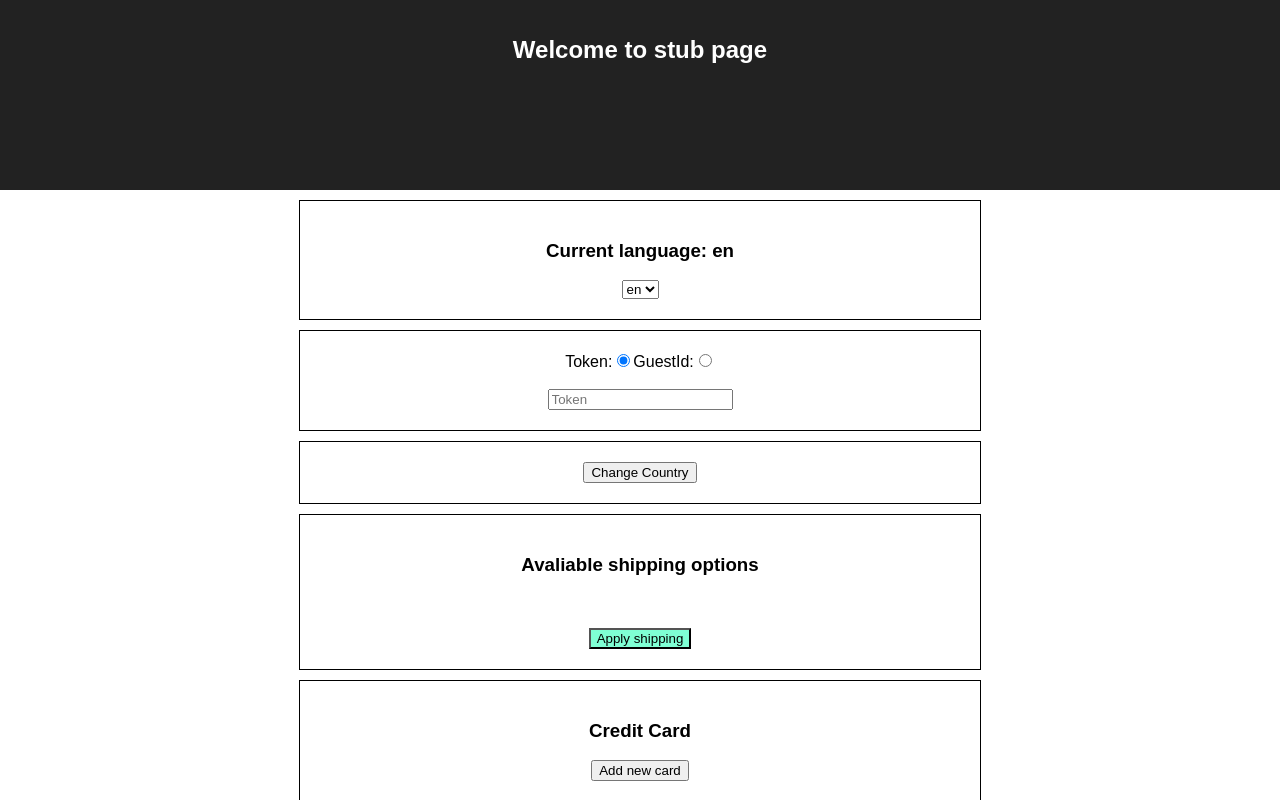
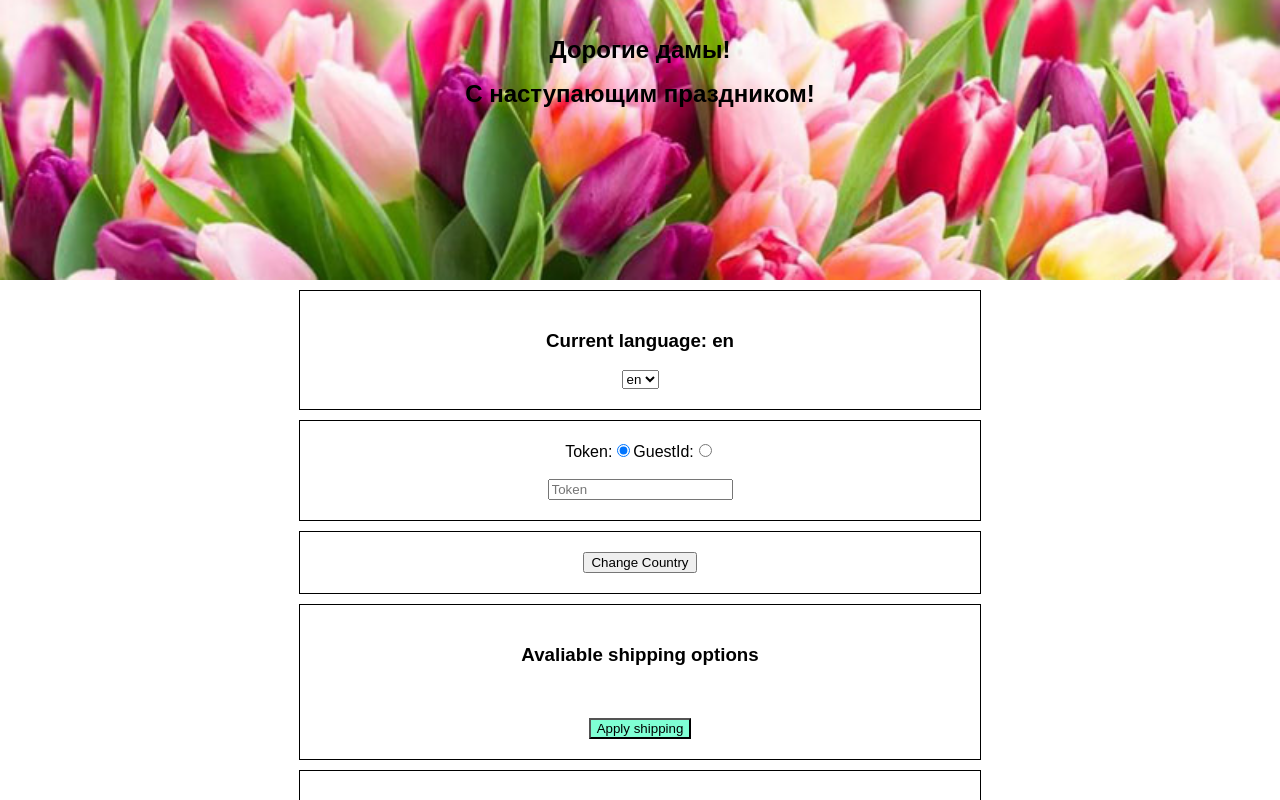
Before and after one commit to VladCherniavsky/QuickPayTool, a React (Create React App) app: page / in a window 1280 px wide. Shown: the top 800 px of the page. Built offline with nearby package versions, Linux system fonts and the light colour scheme.

Commit message:
add store name

```diff
--- a/src/App.css
+++ b/src/App.css
@@ -8,10 +8,14 @@
 }
 
 .App-header {
-  background-color: #222;
-  height: 150px;
+  background-color: pink;
+  background-image: url("./flowers.jpg");
+  background-repeat: no-repeat;
+  background-position: center;
+  background-size: cover;
+  height: 240px;
   padding: 20px;
-  color: white;
+  color: black;
 }
 
 .App-title {
--- a/src/App.js
+++ b/src/App.js
@@ -119,7 +119,9 @@ class App extends Component {
     }
     if (this.state.deliveryType === 'STORE') {
       const data = {
-        address: {...this.state.selectedStore.address},
+        address: {
+          ...this.state.selectedStore.address,
+          store_name: this.state.selectedStore.selectedStoreName},
         sap_store_id: this.state.selectedStore.sap_store_id,
         store_id: this.state.selectedStore.store_id,
       };
@@ -199,7 +201,8 @@ class App extends Component {
     return (
       <div className="App">
         <header className="App-header">
-          <h1 className="App-title">Welcome to stub page</h1>
+          <h1 className="App-title">Дорогие дамы!</h1>
+          <h1 className="App-title">C наступающим праздником!</h1>
         </header>
 
         <div className="container">
```
Also changed, not shown: src/flowers.jpg (added).
